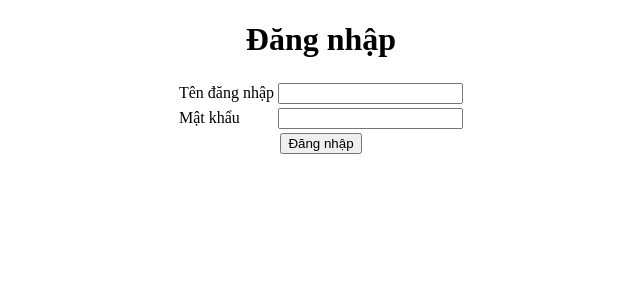
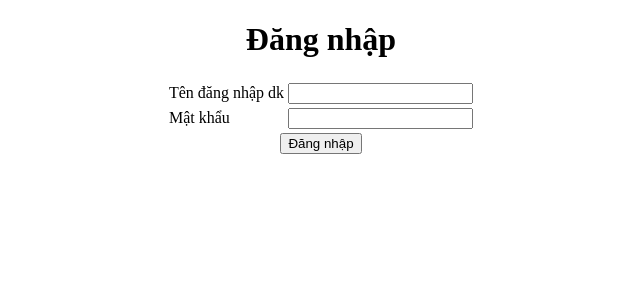
Before and after one commit to tuantc8/tuantc8, a Django app: page /dangnhap in a window 1280 px wide. Shown: the top 300 px of the page, without its empty margins (319-959 px from the left). Run offline with Django 4.2, Linux system fonts and the light colour scheme.

Commit message:
da sua code dang nhap

```diff
--- a/Dangnhap/templates/dangnhap.html
+++ b/Dangnhap/templates/dangnhap.html
@@ -16,7 +16,7 @@
     <form action= "{%url 'xuly_dangnhap'%}">
         <table align="center">
             <tr>
-                <td class="trai">Tên đăng nhập</td>
+                <td class="trai">Tên đăng nhập dk</td>
                 <td><input type="text" id="ten" name="ten"> </td>
             </tr>
             <tr>
--- a/Dangnhap/views.py
+++ b/Dangnhap/views.py
@@ -11,6 +11,6 @@ def xuly_dangnhap(request):
     mk = request.GET.get('matkhau')
     dulieu = NguoiDung.objects.filter(ten_dang_nhap = ten, mat_khau=mk)
     if (dulieu.exists()):
-        return render(request,'themnhanvien.html')
+        return render(request,'thanhcong.html')
     else:
         return render(request,'thatbai.html')
```
